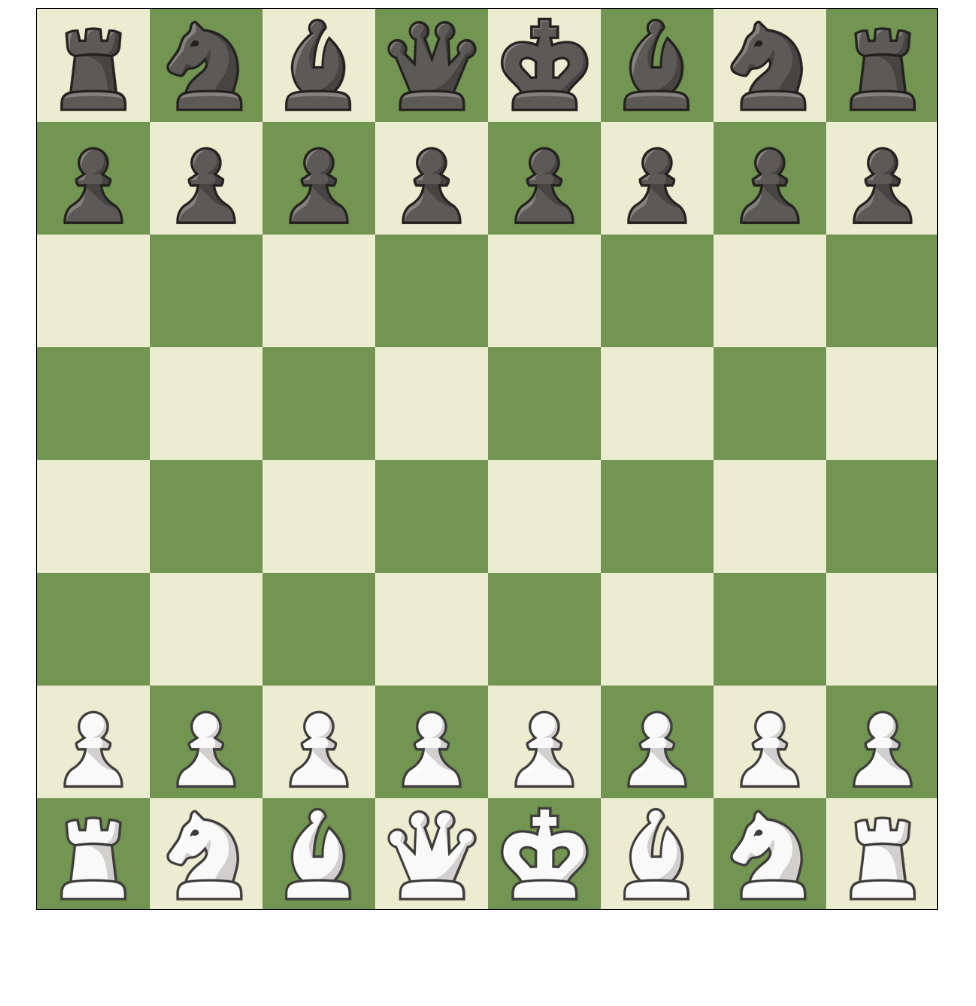
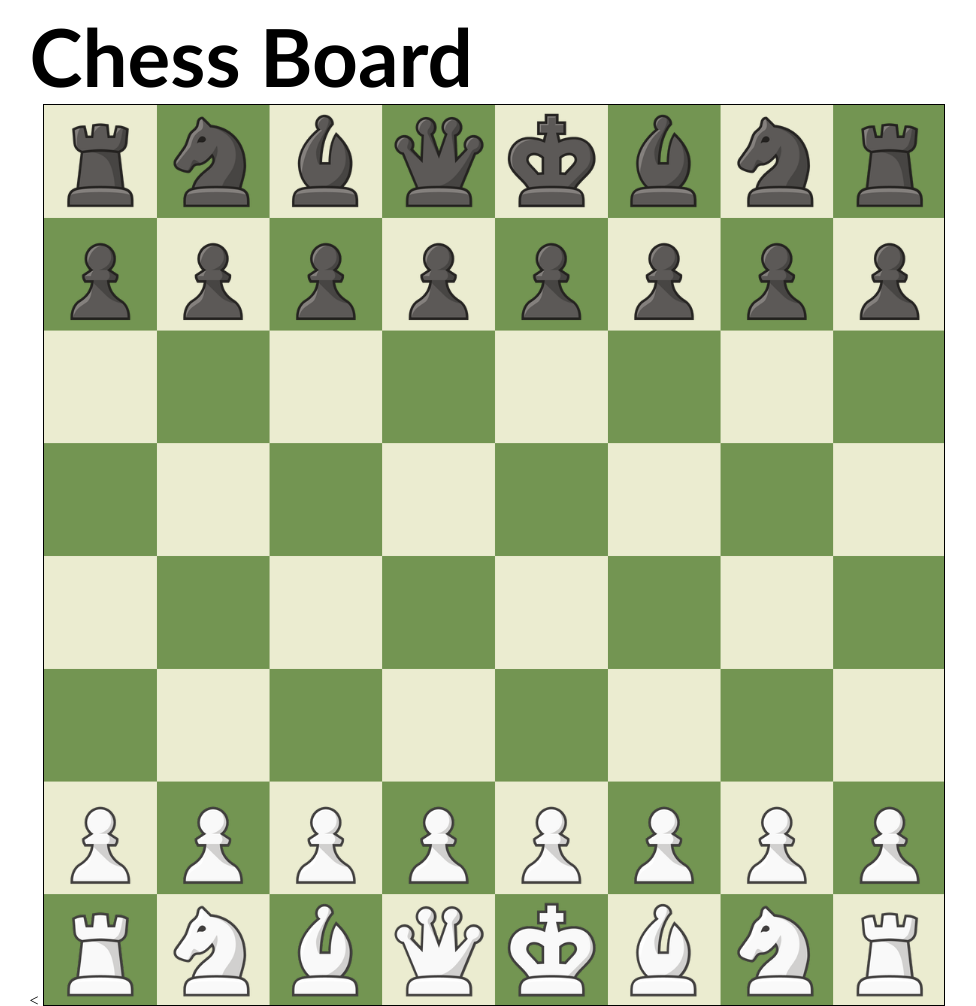
Before and after one commit to havre-lab/chess, a plain HTML site: page index.html in a window 1280 px wide. Shown: the whole page, without its empty margins (153-1129 px from the left). Before the commit the page ends 918 px from the top, so only its background shows below. Drawn offline with Linux system fonts and the light colour scheme.

Commit message:
Add files via upload

```diff
--- a/index.html
+++ b/index.html
@@ -6,8 +6,14 @@
         <link rel="icon" href="assets/images/other assets/favicon.ico">
     </head>
     <body>
+
         <div id="game-container">
-            <canvas id="canvas" width="900" height="900"></canvas>
+            <div id="center-container">
+                <h1>Chess Board</h1>
+                <
+                <canvas id="canvas" width="900" height="900"></canvas>
+            </div>
+
         </div>
 
 
--- a/style.css
+++ b/style.css
@@ -6,6 +6,11 @@ canvas{
     justify-content:center;
 
 }
+h1{
+    font-family:Calibri;
+    font-size:5em;
+    margin:0px;
+}
 #assets{
     display:none;
 }
```
